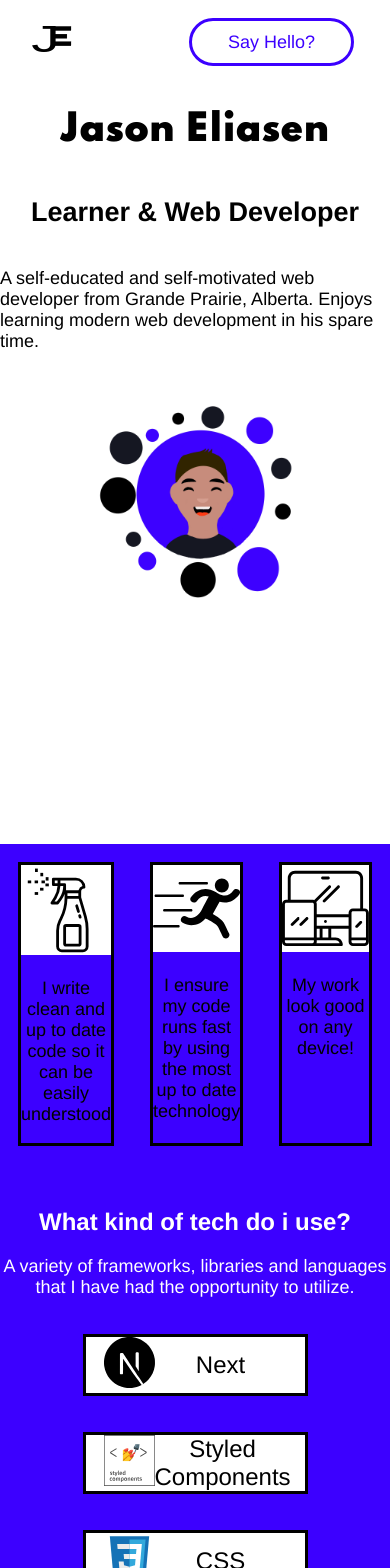
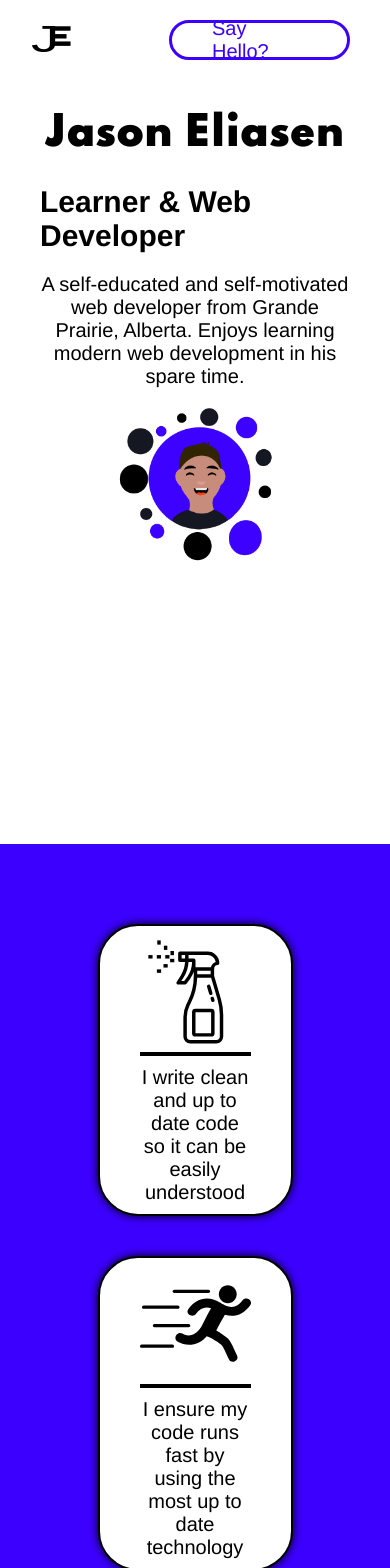
Before and after one commit to EliasenJason/next-portfolio, a Next.js app: page / in a window 390 px wide. Shown: the top 1568 px of the page. Built offline with nearby package versions, Linux system fonts and the light colour scheme.

Commit message:
made it more responsive

```diff
--- a/components/styled/styled-header.js
+++ b/components/styled/styled-header.js
@@ -17,6 +17,7 @@ export const StyledNav = styled.ul`
 
 export const StyledNavItem = styled.li`
     display: flex;
+    height: 2em;
     flex-direction: row;
     align-items: center;
     margin-right: 2em;
--- a/components/styled/styled-introduction.js
+++ b/components/styled/styled-introduction.js
@@ -6,20 +6,26 @@ export const Container = styled.div`
     flex-direction: column;
     align-items: center;
     height: 90vh;
+    @media (min-aspect-ratio: 2.2/1) {
+        height: auto;
+    }
+    width: 100%;
+    padding: 0 2em;
 `
 export const StyledName = styled.h1`
     font-family: 'Spartan', sans-serif;
 `
 export const StyledTitle = styled.h2`
-
+    margin: 0;
 `
 export const StyledDescription = styled.p`
-
+    text-align: center;
 `
 export const StyledPicture = styled.img`
+    display: block;
     width: 30%;
     height: auto;
-    margin: 2em;
+    margin: 0 2em;
     @media (max-width: 768px) {
         width: 50%;
     }
--- a/components/styled/styled-knowledge.js
+++ b/components/styled/styled-knowledge.js
@@ -3,11 +3,12 @@ import styled from 'styled-components'
 export const Container = styled.div`
     background: #3c00FF;
     text-align: center;
+    z-index: 1;
 `
 export const StyledHeader = styled.h2`
     color: #FFF;
     padding-top: 1em;
-    font-size: 1.5rem;
+    font-size: 3rem;
 `
 export const StyledCardContainer = styled.div`
     display: flex;
@@ -21,12 +22,28 @@ export const StyledExplination = styled.p`
 export const StyledGoalContainer = styled.div`
     display: flex;
     justify-content: center;
+    flex-wrap: wrap;
+    padding-top: 3em;
 `
 
 export const StyledGoal = styled.div`
-    border: solid black .2em;
+    border: solid black .1em;
     display: block;
-    width: 25%;
+    width: 15%;
     margin: 1em;
+    border-radius: 2em;
+    padding: .5em 2em;
+    background: #FFF;
+    box-shadow: 0 0 .5em #000;
+    @media (max-width: 1100px) {
+        width: 30%;
+    }
+    @media (max-width: 500px) {
+        width: 50%;
+    }
 `
-export const StyledGoalText = styled.p``
+export const StyledGoalText = styled.p`
+    border-top: solid black .2em;
+    padding-top: .5em;
+    margin: 0;
+`
--- a/pages/index.js
+++ b/pages/index.js
@@ -5,7 +5,7 @@ import { Header, Introduction, Knowledge } from '../components/index'
 
 const GlobalStyle = createGlobalStyle`
 body {
-  font-size: 18px;
+  font-size: 20px;
   margin: 0;
   padding: 0;
   font-family: Open-Sans, Helvetica, Sans-Serif;
```
